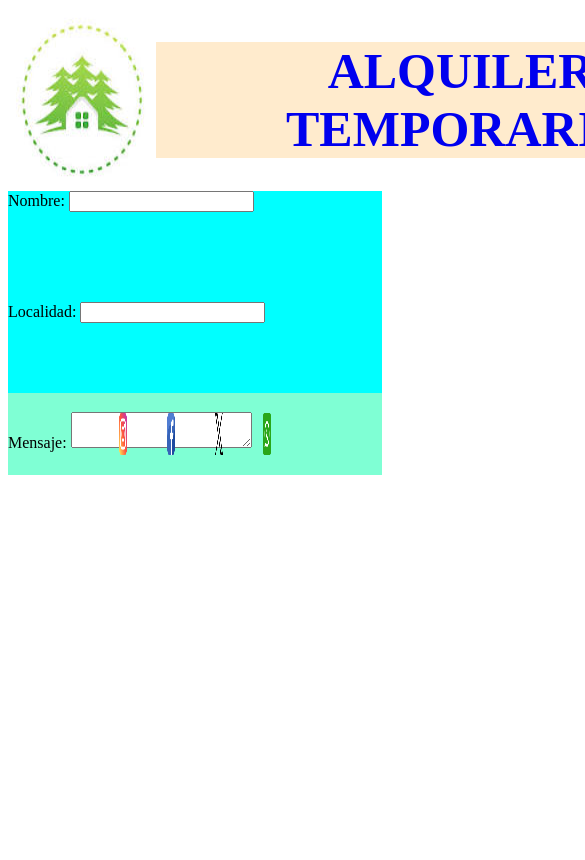
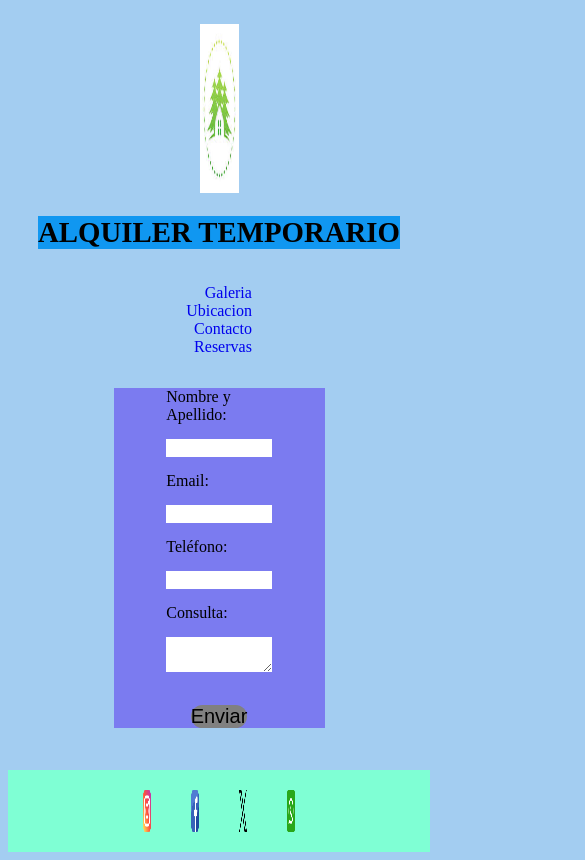
Before and after one commit to gusalo976/CODER, a plain HTML site: page paginas/contacto.html in a window 390 px wide. Shown: the top 860 px of the page, 585 px wide, since content can reach past the window. Drawn offline with Linux system fonts and the light colour scheme.

Commit message:
cambios varios

```diff
--- a/estilos/styles.css
+++ b/estilos/styles.css
@@ -1,25 +1,56 @@
-.portada{
-  display: flex;
-  flex-direction: row;
+* {
+  border: 0;
+  padding: 0;
 }
 
-
-.encabezado {
+header {
+  width: 100%;
   display: flex;
-  text-decoration: none;
+  justify-content: center;
 }
 
-h1 {
-  background-color: blanchedalmond;
-  font-size: 50px;
-  padding-left: 130px;
-  padding-right: 130px;
+body {
+  background-color: rgb(163, 205, 241);
+  height: 100vh;
+  width: 100vw;
+  display: grid;
+  grid-template-rows: 1fr 8fr 1fr;
+}
+
+main {
+  grid-row: 2 / 3;
+}
+
+footer {
+  grid-row: 3 / 4;
+}
+
+.portada {
+  display: flex;
+  justify-content: space-between;
+  align-items: center;
+  padding: 1rem;
+  max-width: 1200px;
+  margin: 0 auto;
+}
+
+.encabezado img {
+  width: 10vw;
+  height: 20vh;
+}
+
+.portada h1 {
+  flex: 1 1 100%;
+  background-color: rgb(16, 151, 241);
+  font-size: 1.8rem;
   text-align: center;
 }
 
 .menu {
+  display: flex;
+  flex-direction: column;
+  justify-content: center;
   list-style-type: none;
-  padding-top: 20px;
 }
 
 .menu a {
@@ -28,10 +59,21 @@ h1 {
 
 .contenedor {
   display: grid;
+  justify-content: space-between;
 }
 
-.imagenes {
-  justify-items: space-around;
+.imagenes img {
+  width: 250px;
+  height: 200px;
+  margin: 30px;
+  padding: 10px;
+  opacity: 0.5;
+}
+
+.imagenes img:hover {
+  opacity: 1;
+  width: 260px;
+  height: 210px;
 }
 
 .imagen img {
@@ -39,37 +81,65 @@ h1 {
   height: 90vh;
 }
 
+
 .ubicacion {
-  width: 1350px;
-  height: 350px;
+  width: 100vw;
+  height: 50vh;
 }
 
+.reservas {
+  position: relative;
+}
 
-.contenedor {
+.reservas img {
+  width: 100vw;
+  height: 90vh;
+  opacity: 0.5;
+  display: block;
+}
+
+.reservas form {
+  position: absolute;
+  top: 50%;
+  left: 50%;
+  transform: translate(-50%, -90%);
+  z-index: 1;
   display: flex;
   flex-direction: row;
-}
-
-.contenedor img {
-  /*display: flex;*/
-  justify-content: space-around;
-  width: 250px;
-  height: 200px;
-  margin: 10px;
-  padding: 10px;
+  align-items: baseline;
+  background-color: rgba(243, 242, 242, 0.8);
+  padding: 50px;
+  border-radius: 10px;
+  font-size: 20px;
 }
 
 .formulario {
-  display: grid;
-  grid-template-rows: 25% 25% 50%;
-  row-gap: 60px;
-  background-color: aqua;
+  display: flex;
+  justify-content: center;
 }
-/*.formulario form{
-  width: 50px;
-  height: 70px;
-  justify-content: center;
-}*/
+
+.formulario form {
+  background-color: rgb(123, 123, 240);
+  width: 50%;
+  height: 90%;
+  display: flex;
+  flex-direction: column;
+  align-items: center;
+}
+
+label,
+input,
+textarea {
+  width: 50%;
+  margin-bottom: 15px;
+  font-size: 16px;
+}
+
+.botonenviar {
+  font-size: 20px;
+  background-color: grey;
+  border-radius: 25px;
+}
 
 .piepagina {
   background-color: aquamarine;
@@ -79,7 +149,37 @@ h1 {
 
 .piepagina img {
   padding: 20px;
-  align-items: center;
   width: 2vw;
   height: 5vh;
 }
+
+@media (max-width: 480px) {
+  .portada {
+    width: 100vw;
+    display: flex;
+    flex-direction: column;
+    align-items: center;
+  }
+
+  .encabezado {
+    align-items: flex-start;
+  }
+
+  .menu {
+    align-items: flex-end;
+  }
+
+  h1 {
+    font-size: 1.5rem;
+  }
+
+  main {
+    display: flex;
+    flex-direction: column;
+    align-items: center;
+  }
+
+  .imagenes img {
+    opacity: 1;
+  }
+}
--- a/paginas/contacto.html
+++ b/paginas/contacto.html
@@ -13,8 +13,8 @@
     <div class="portada">
       <a class="encabezado" href="../index.html">
         <img src="../iconos/Logo.jpg" alt="Logo de la pagina">
-        <h1>ALQUILER TEMPORARIO</h1>
       </a>
+      <h1>ALQUILER TEMPORARIO</h1>
 
       <nav>
         <ul class="menu">
@@ -37,18 +37,23 @@
   </header>
 
   <main>
+
     <div class="formulario">
-      <form action="nombre">
-        <label for="Nombre">Nombre:</label>
-        <input type="text" name="Nombre" id="Nombre">
-      </form>
-      <form action="localidad">
-        <label for="Localidad">Localidad:</label>
-        <input type="text" name="Localidad" id="Localidad">
-      </form>
-      <form action="mensaje">
-        <label for="Mensaje">Mensaje:</label>
-        <textarea name="Mensaje" id="Mensaje"></textarea>
+      <form action="enviar.php" method="post">
+        <label for="nombre">Nombre y Apellido:</label>
+        <input type="text" size="50" name="nombre" id="nombre">
+
+        <label for="email">Email:</label>
+        <input type="email" name="email" id="email">
+
+        <label for="telefono">Teléfono:</label>
+        <input type="tel" name="telefono" id="telefono">
+
+        <label for="consulta">Consulta:</label>
+        <textarea name="consulta" id="consulta" rows="4" cols="50"></textarea>
+
+        <br>
+        <button class="botonenviar" type="submit">Enviar</button>
       </form>
     </div>
   </main>
```
Also changed, not shown: index.html (+3 -1 lines), paginas/galeria.html (+2 -1 lines), paginas/reservas.html (+6 -2 lines), paginas/ubicacion.html (+2 -1 lines).
